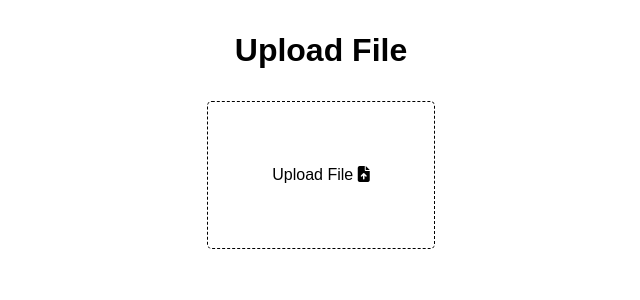
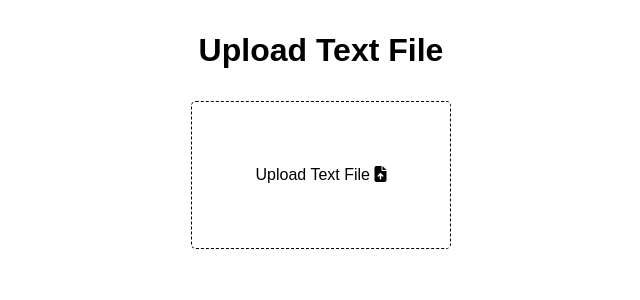
Before and after one commit to cuber-dev/Text-Editor, a React (Vite) app: page / in a window 1280 px wide. Shown: the top 300 px of the page, without its empty margins (319-959 px from the left). Built offline with nearby package versions, Linux system fonts and the light colour scheme.

Commit message:
Update FileUpload.jsx

```diff
--- a/src/components/FileUpload.jsx
+++ b/src/components/FileUpload.jsx
@@ -26,9 +26,9 @@ function FileUpload({ setFileContent }) {
         }
     }
     return ( <>
-        <h1 className="heading">Upload File</h1>
+        <h1 className="heading">Upload Text File</h1>
         <input type="file" name="file" id="file" className="file-input" onChange={handleFileUpload}/>
-        <label className="file-upload-label" htmlFor="file">Upload File <i className="fa-solid fa-file-arrow-up"></i></label>
+        <label className="file-upload-label" htmlFor="file">Upload Text File <i className="fa-solid fa-file-arrow-up"></i></label>
     </> );
 }
 
```
